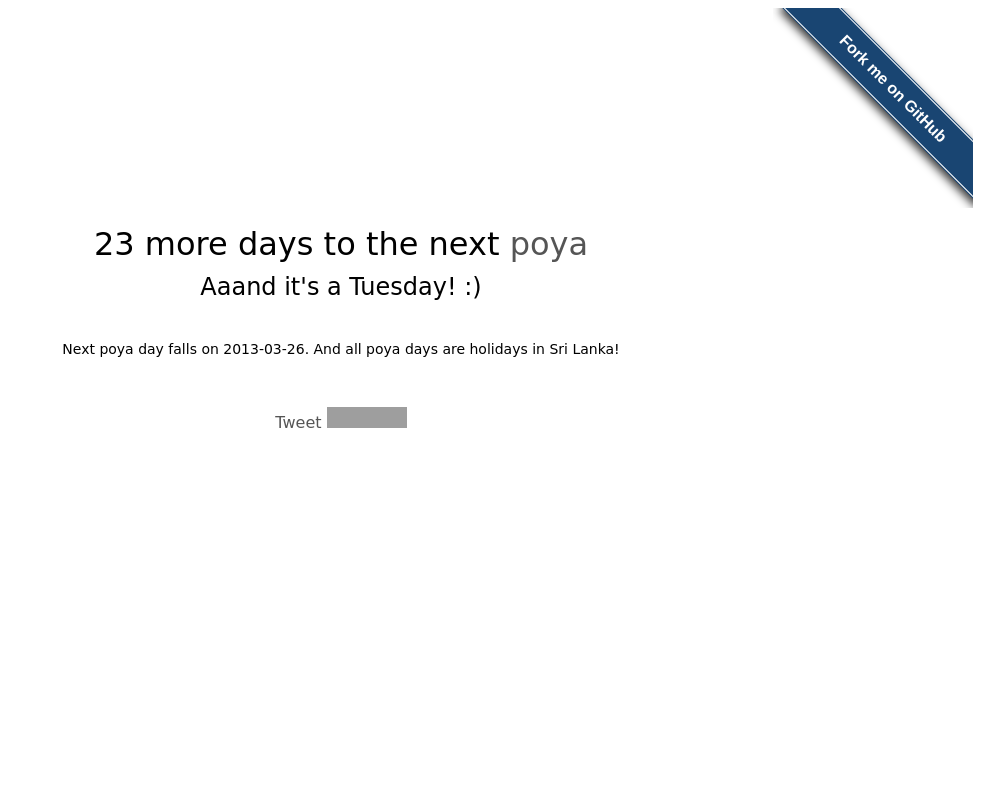
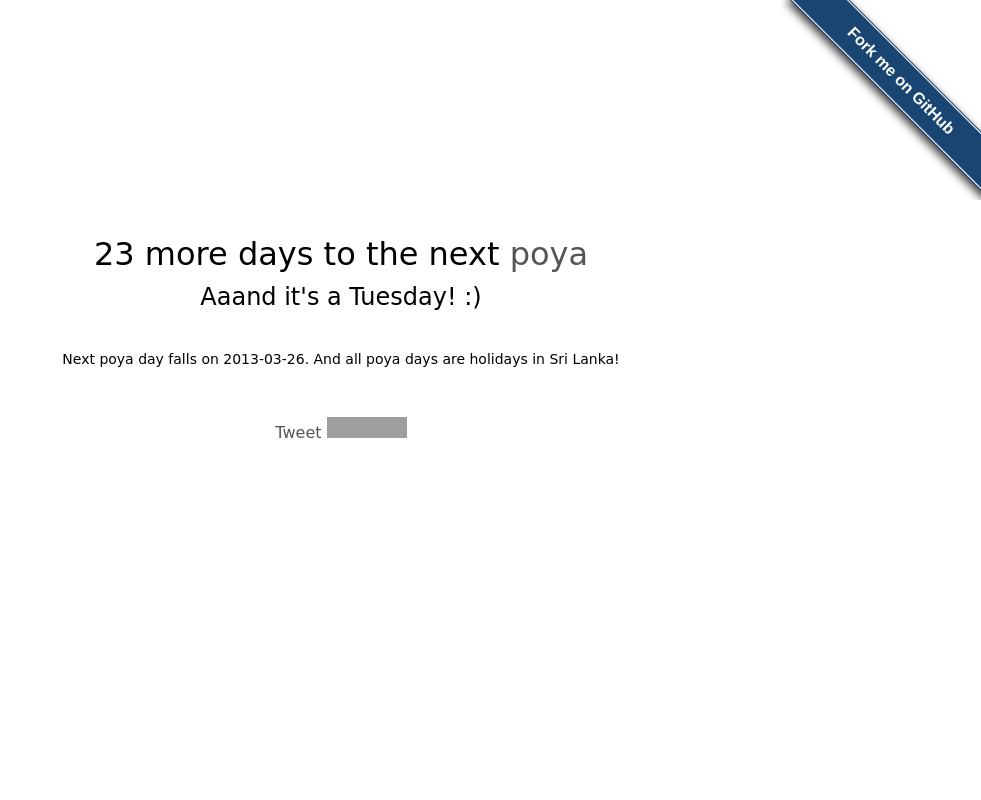
Before and after one commit to thameera/poya, a Django app: page / in a window 1280 px wide. Shown: the whole page, without its empty margins (299-1280 px from the left). Run offline with Django 3.2, Linux system fonts and the light colour scheme; some libraries are stand-ins or nearby versions; some web fonts are replaced; grey boxes are pictures that could not be loaded.

Commit message:
Minor style tweaks
Set body margin to 0px to fix forkongithub banner stick to edges.
Added URL manually to twitter button.

Signed-off-by: Thameera Senanayaka <thameera123@gmail.com>

```diff
--- a/templates/base.html
+++ b/templates/base.html
@@ -10,10 +10,11 @@
     <link href='http://fonts.googleapis.com/css?family=Happy+Monkey' rel='stylesheet' type='text/css'>
 
     <style type="text/css">
-        html, body {height: 95%}
+        html, body {height: 99%}
         body {
             text-align: center;
             position: relative;
+            margin: 0px;
         }
 
         .main {
--- a/templates/index.html
+++ b/templates/index.html
@@ -14,7 +14,7 @@
         <div class="row3">Next poya day falls on {{ date }}. And all poya days are holidays in Sri Lanka!</div>
 
         <div class="share">
-            <a href="https://twitter.com/share" class="twitter-share-button" data-text="{{ days }} more day{{ daysuffix }} to the next poya, {% if happy %}aaand {% else %}but {% endif %}it's a {{ weekday }}{% if happy %}!{% endif %} {{ emoticon }}" data-size="small" data-related="thameera" data-hashtags="lka" data-dnt="true">Tweet</a>
+          <a href="https://twitter.com/share" class="twitter-share-button" data-url="http://www.nextpoyawhen.com" data-text="{{ days }} more day{{ daysuffix }} to the next poya, {% if happy %}aaand {% else %}but {% endif %}it's a {{ weekday }}{% if happy %}!{% endif %} {{ emoticon }}" data-size="small" data-related="thameera" data-hashtags="lka" data-dnt="true">Tweet</a>
 
             <script>!function(d,s,id){var js,fjs=d.getElementsByTagName(s)[0];if(!d.getElementById(id)){js=d.createElement(s);js.id=id;js.src="//platform.twitter.com/widgets.js";fjs.parentNode.insertBefore(js,fjs);}}(document,"script","twitter-wjs");</script>
 
```
